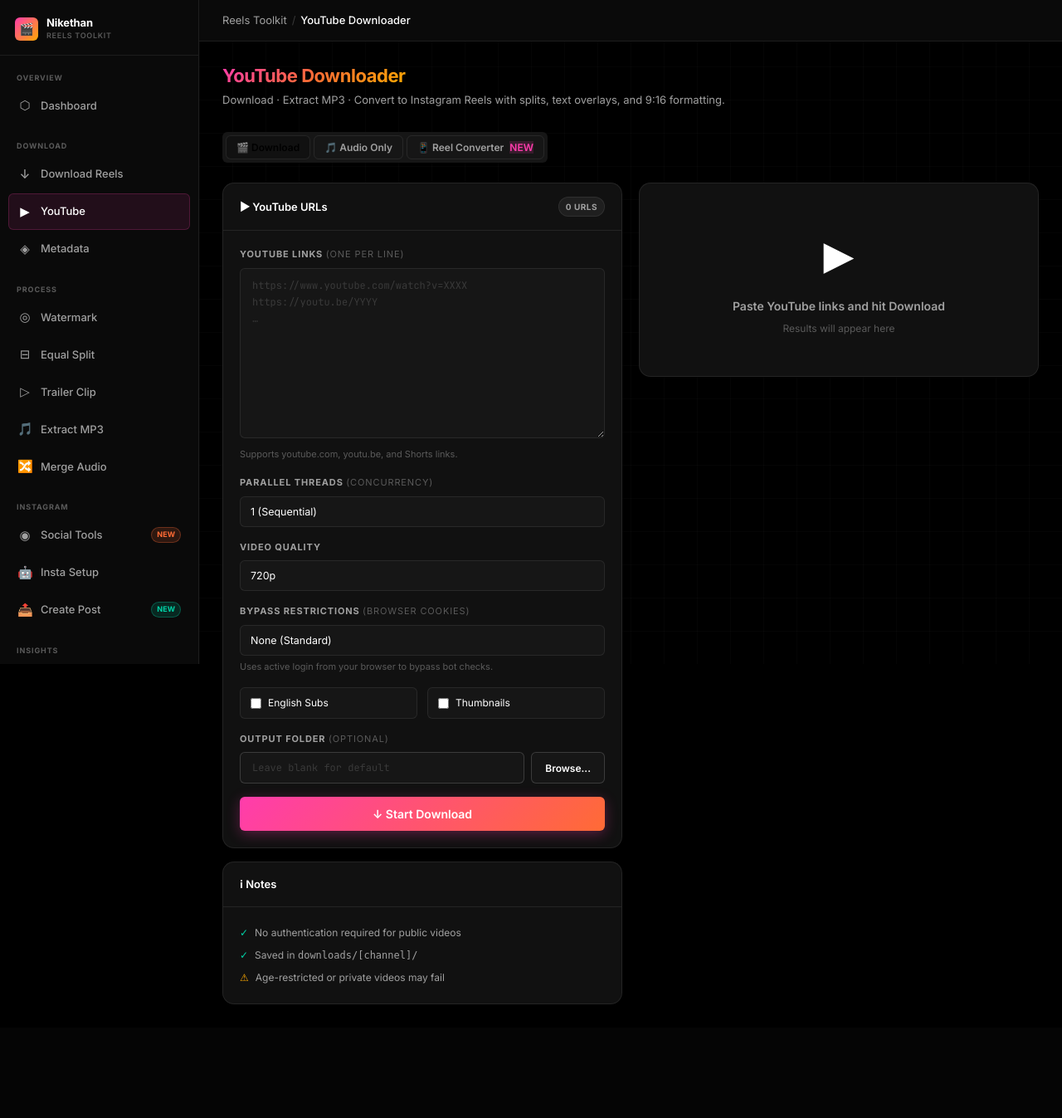
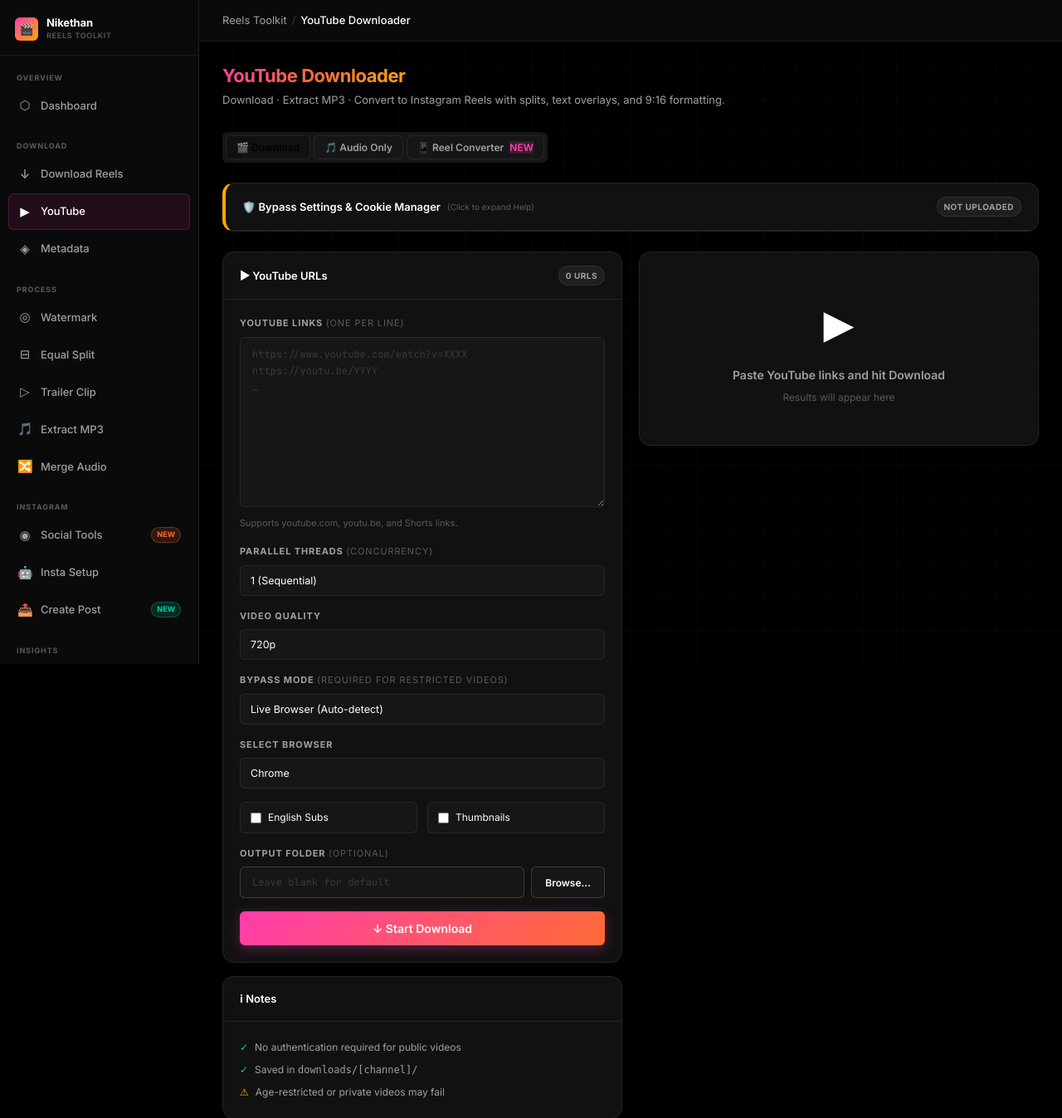
Before and after one commit to kingniranjan123/xtools-mini, a Flask app: page /youtube in a window 1280 px wide. Shown: the top 1347 px of the page at 83% size. Before the commit the page ends 1210 px from the top, so only its background shows below. Run offline with Flask 3, Linux system fonts and the light colour scheme; the visitor is signed in with stand-in values (Sample User, id 1); data that the repository does not hold is empty; parts of the project's set-up code (start-up, migrations or seed data) failed here and were passed over; some libraries are stand-ins or nearby versions.

Commit message:
Phase 7: Full Cookie Manager implementation & Integrated Help Guide

```diff
--- a/app.py
+++ b/app.py
@@ -39,6 +39,7 @@
 BASE_DIR      = os.path.dirname(__file__)
 DOWNLOADS_DIR = os.path.join(BASE_DIR, 'downloads')
 COOKIES_FILE  = os.path.join(BASE_DIR, 'cookies.txt')
+YT_COOKIES_FILE = os.path.join(BASE_DIR, 'youtube_cookies.txt')
 os.makedirs(DOWNLOADS_DIR, exist_ok=True)
 
 FOLDER_LAYOUT = [
@@ -2217,6 +2218,7 @@
     dl_thumb    = bool(data.get('download_thumb', False))
     concurrency = int(data.get('concurrency', 1))
     browser     = data.get('browser')
+    cookie_mode = data.get('cookie_mode', 'browser') # 'browser' or 'file'
     if not urls: return jsonify({'error': 'No URLs'}), 400
 
     job_id = str(uuid.uuid4())
@@ -2237,10 +2239,11 @@
             custom_dir = False
 
         try:
+            c_file = YT_COOKIES_FILE if cookie_mode == 'file' else None
             results = download_youtube(
                 urls=urls, quality=quality, output_dir=yt_dir, audio_only=audio_only, custom_dir=custom_dir,
                 download_subs=dl_subs, download_thumb=dl_thumb,
-                concurrency=concurrency, browser=browser,
+                concurrency=concurrency, browser=browser, cookie_file=c_file,
                 check_exists_cb=check_exists,
                 progress_cb=lambda line, pct=None: _emit(job, line, pct)
             )
@@ -2255,6 +2258,15 @@
 @app.route('/api/youtube/progress/<job_id>')
 def api_youtube_progress(job_id):
     return _sse_stream(job_id)
+
+@app.route('/api/youtube/upload-cookies', methods=['POST'])
+def api_youtube_upload_cookies():
+    if not session.get('logged_in'): return jsonify({'error': 'Unauthorized'}), 401
+    if 'file' not in request.files: return jsonify({'error': 'No file'}), 400
+    file = request.files['file']
+    if not file.filename: return jsonify({'error': 'Empty filename'}), 400
+    file.save(YT_COOKIES_FILE)
+    return jsonify({'message': 'Cookies uploaded successfully', 'path': YT_COOKIES_FILE})
 
 
 @app.route('/api/youtube/reel-convert', methods=['POST'])
@@ -2285,6 +2297,7 @@
     overlay_image_comp_pct = max(1.0, min(100.0, float(data.get('overlay_image_comp_pct', 100.0) or 100.0)))
     delete_source = bool(data.get('delete_source', False))
     browser       = data.get('browser')
+    cookie_mode   = data.get('cookie_mode', 'browser')
 
     if not url:
         return jsonify({'error': 'No YouTube URL provided'}), 400
@@ -2307,9 +2320,10 @@
         os.makedirs(yt_dir, exist_ok=True)
         _emit(job, f'📥 Downloading: {url}', 5)
 
+        c_file = YT_COOKIES_FILE if cookie_mode == 'file' else None
         results = download_youtube(
             urls=[url], quality=quality, output_dir=yt_dir, audio_only=False,
-            custom_dir=bool(output_dir), browser=browser,
+            custom_dir=bool(output_dir), browser=browser, cookie_file=c_file,
             progress_cb=lambda line, pct=None: _emit(job, line, pct)
         )
         if not results or results[0].get('status') != 'ok':
@@ -2505,11 +2519,13 @@
         if source == 'youtube':
             yt_urls = data.get('yt_urls', [])
             browser = data.get('browser')
+            cookie_mode = data.get('cookie_mode', 'browser')
+            c_file = YT_COOKIES_FILE if cookie_mode == 'file' else None
             out = output_dir or _read_setting('dir_yt') or os.path.join(DOWNLOADS_DIR, '_youtube_mp3')
             os.makedirs(out, exist_ok=True)
             results = download_youtube(
                 urls=yt_urls, quality='best', output_dir=out, audio_only=True,
-                browser=browser,
+                browser=browser, cookie_file=c_file,
                 progress_cb=lambda l, p=None: _emit(job, l, p)
             )
             # rename yt_dlp output status 'ok' -> map properly for UI
--- a/templates/youtube.html
+++ b/templates/youtube.html
@@ -17,6 +17,41 @@
     <span class="nav-badge" style="background:rgba(255,60,172,.15);color:#ff3cac;border-color:rgba(255,60,172,.3);">NEW</span>
   </button>
 </div>
+
+ <!-- ════════ Cookies Configuration & Help ════════ -->
+ <div class="card" style="margin-bottom:24px; border-left:4px solid var(--accent-gold);">
+   <div class="card-header" style="cursor:pointer;" onclick="toggleDocs('cookie-docs')">
+     <div class="card-title" style="display:flex;align-items:center;gap:8px;">
+       🛡️ Bypass Settings & Cookie Manager
+       <span style="font-size:10px;font-weight:400;color:var(--text-muted);">(Click to expand Help)</span>
+     </div>
+     <div style="display:flex;gap:8px;align-items:center;">
+       <span id="cookie-status-badge" class="badge badge-gray">Not Uploaded</span>
+     </div>
+   </div>
+   <div class="card-body" id="cookie-docs" style="display:none;">
+     <div class="two-col" style="gap:24px; margin-bottom:16px;">
+       <div>
+         <h4 style="font-size:13px;margin-bottom:8px;color:var(--text-secondary);">Option A: Extension (Recommended)</h4>
+         <p style="font-size:12px;color:var(--text-muted);line-height:1.6;margin-bottom:12px;">
+           Install <b>"Get cookies.txt LOCALLY"</b>. Go to YouTube, click the icon -> <b>Export</b>.
+           Upload it below. Chrome can stay open!
+         </p>
+         <h4 style="font-size:13px;margin-bottom:8px;color:var(--text-secondary);">Option B: Manual Copy</h4>
+         <p style="font-size:12px;color:var(--text-muted);line-height:1.6;">
+           Close Chrome. Copy <code>%LocalAppData%\Google\Chrome\User Data\Default\Network\Cookies</code> to this folder and upload it.
+         </p>
+       </div>
+       <div style="background:var(--bg-card-2);padding:16px;border-radius:var(--radius-sm);border:1px dashed var(--border);">
+         <label class="form-label" style="display:block;margin-bottom:12px;">Upload <code>cookies.txt</code> file:</label>
+         <div style="display:flex;gap:8px;">
+           <input type="file" id="cookie-file-input" style="display:none;" onchange="handleCookieUpload(this)">
+           <button class="btn btn-secondary btn-sm btn-full" onclick="document.getElementById('cookie-file-input').click()">📁 Select & Upload File</button>
+         </div>
+       </div>
+     </div>
+   </div>
+ </div>
 
 <!-- ═══════════════════════════════════
      TAB 1: VIDEO DOWNLOAD
@@ -59,18 +94,21 @@
           </select>
         </div>
         <div class="form-group">
-          <label class="form-label">Bypass Restrictions <span style="color:var(--text-muted);font-weight:400;">(Browser Cookies)</span></label>
+          <label class="form-label">Bypass Mode <span style="color:var(--text-muted);font-weight:400;">(Required for Restricted Videos)</span></label>
+          <select class="form-select" id="yt-cookie-mode" onchange="toggleBrowserSelector('yt')">
+            <option value="browser">Live Browser (Auto-detect)</option>
+            <option value="file">Static Cookie File (Recommended)</option>
+            <option value="none">None (Public only)</option>
+          </select>
+        </div>
+        <div class="form-group" id="yt-browser-wrap">
+          <label class="form-label">Select Browser</label>
           <select class="form-select" id="yt-browser">
-            <option value="" selected>None (Standard)</option>
-            <option value="chrome">Chrome</option>
+            <option value="chrome" selected>Chrome</option>
             <option value="edge">Edge</option>
             <option value="firefox">Firefox</option>
             <option value="brave">Brave</option>
-            <option value="opera">Opera</option>
-            <option value="vivaldi">Vivaldi</option>
-            <option value="safari">Safari</option>
           </select>
-          <div class="form-hint">Uses active login from your browser to bypass bot checks.</div>
         </div>
         <div style="display:grid;grid-template-columns:1fr 1fr;gap:12px;margin-bottom:16px;">
           <label style="display:flex;align-items:center;gap:8px;padding:8px 12px;cursor:pointer;background:var(--bg-card-2);border-radius:var(--radius-sm);border:1px solid var(--border);">
@@ -151,18 +189,20 @@
           <textarea class="form-textarea mono" id="yt-audio-urls" rows="7" placeholder="https://www.youtube.com/watch?v=XXXX&#10;…"></textarea>
         </div>
         <div class="form-group">
-          <label class="form-label">Bypass Restrictions <span style="color:var(--text-muted);font-weight:400;">(Browser Cookies)</span></label>
+          <label class="form-label">Bypass Mode</label>
+          <select class="form-select" id="yta-cookie-mode" onchange="toggleBrowserSelector('yta')">
+            <option value="browser">Live Browser</option>
+            <option value="file">Static Cookie File</option>
+            <option value="none" selected>None</option>
+          </select>
+        </div>
+        <div class="form-group" id="yta-browser-wrap" style="display:none;">
+          <label class="form-label">Select Browser</label>
           <select class="form-select" id="yta-browser">
-            <option value="" selected>None (Standard)</option>
-            <option value="chrome">Chrome</option>
+            <option value="chrome" selected>Chrome</option>
             <option value="edge">Edge</option>
             <option value="firefox">Firefox</option>
-            <option value="brave">Brave</option>
-            <option value="opera">Opera</option>
-            <option value="vivaldi">Vivaldi</option>
-            <option value="safari">Safari</option>
           </select>
-          <div class="form-hint">Uses active login from your browser to bypass bot checks.</div>
         </div>
         <div class="form-group">
           <label class="form-label">Output Folder (optional)</label>
@@ -232,13 +272,19 @@
             </select>
           </div>
           <div class="form-group">
-            <label class="form-label">Bypass Restrictions <span style="color:var(--text-muted);font-weight:400;">(Cookies)</span></label>
+            <label class="form-label">Bypass Mode</label>
+            <select class="form-select" id="reel-cookie-mode" onchange="toggleBrowserSelector('reel')">
+              <option value="browser">Live Browser</option>
+              <option value="file">Static Cookie File</option>
+              <option value="none" selected>None</option>
+            </select>
+          </div>
+          <div class="form-group" id="reel-browser-wrap" style="display:none;">
+            <label class="form-label">Select Browser</label>
             <select class="form-select" id="reel-browser">
-              <option value="" selected>None</option>
-              <option value="chrome">Chrome</option>
+              <option value="chrome" selected>Chrome</option>
               <option value="edge">Edge</option>
               <option value="firefox">Firefox</option>
-              <option value="brave">Brave</option>
             </select>
           </div>
         </div>
@@ -590,11 +636,15 @@
   const dlThumb = document.getElementById('yt-dl-thumb').checked;
   const threads = parseInt(document.getElementById('yt-threads').value) || 1;
 
+  const browser = document.getElementById('yt-browser').value;
+  const cMode   = document.getElementById('yt-cookie-mode').value;
+
   const resp = await postJSON('/api/youtube/download', {
     urls, quality, audio_only: false, output_dir: outDir,
     download_subs: dlSubs, download_thumb: dlThumb,
     concurrency: threads,
-    browser: document.getElementById('yt-browser').value || null
+    browser: browser,
+    cookie_mode: cMode
   });
   if(!resp.job_id){ showToast(resp.error||'Failed','error'); document.getElementById('yt-btn').disabled=false; document.getElementById('yt-btn').textContent='↓ Start Download'; return; }
   ytSSE = startSSEProgress({
@@ -639,7 +689,8 @@
     source:'youtube',
     yt_urls: urls,
     output_dir: outDir,
-    browser: document.getElementById('yta-browser').value || null
+    browser: document.getElementById('yta-browser').value,
+    cookie_mode: document.getElementById('yta-cookie-mode').value
   });
   if(!resp.job_id){ showToast(resp.error||'Failed','error'); document.getElementById('yt-audio-btn').disabled=false; document.getElementById('yt-audio-btn').textContent='🎵 Extract MP3'; return; }
   ytaSSE = startSSEProgress({
@@ -690,7 +741,8 @@
                   overlay_image_zoom: overlayZoomPct / 100.0,
                   overlay_image_comp_pct: overlayCompPct,
                   delete_source: deleteSource,
-                  browser: document.getElementById('reel-browser')?.value || null};
+                  browser: document.getElementById('reel-browser')?.value,
+                  cookie_mode: document.getElementById('reel-cookie-mode')?.value};
 
   let endpoint;
   if(_reelSource === 'yt') {
@@ -749,5 +801,30 @@
     else if(data.error) showToast('Error: '+data.error,'error');
   } catch { showToast('Folder picker unavailable — type path manually','warn'); }
 }
+function toggleDocs(id){ const d=document.getElementById(id); d.style.display= (d.style.display==='none'?'block':'none'); }
+function toggleBrowserSelector(prefix){
+  const mode = document.getElementById(prefix+'-cookie-mode').value;
+  const wrap = document.getElementById(prefix+'-browser-wrap');
+  if(wrap) wrap.style.display = (mode==='browser'?'block':'none');
+}
+async function handleCookieUpload(input){
+  if(!input.files.length) return;
+  const file = input.files[0];
+  const formData = new FormData();
+  formData.append('file', file);
+  try {
+    const r = await fetch('/api/youtube/upload-cookies', { method:'POST', body:formData });
+    const j = await r.json();
+    if(j.error) throw new Error(j.error);
+    showToast('Cookies uploaded! File mode active.','success');
+    document.getElementById('cookie-status-badge').className='badge badge-green';
+    document.getElementById('cookie-status-badge').textContent='Uploaded ✓';
+    // Auto-switch to file mode
+    ['yt','yta','reel'].forEach(p => {
+       const el=document.getElementById(p+'-cookie-mode');
+       if(el) { el.value='file'; toggleBrowserSelector(p); }
+    });
+  } catch(e) { showToast(e.message,'error'); }
+}
 </script>
 {% endblock %}
```
Also changed, not shown: modules/youtube_downloader.py (+12 -9 lines), README-INSTRUCTIONS.MD.
